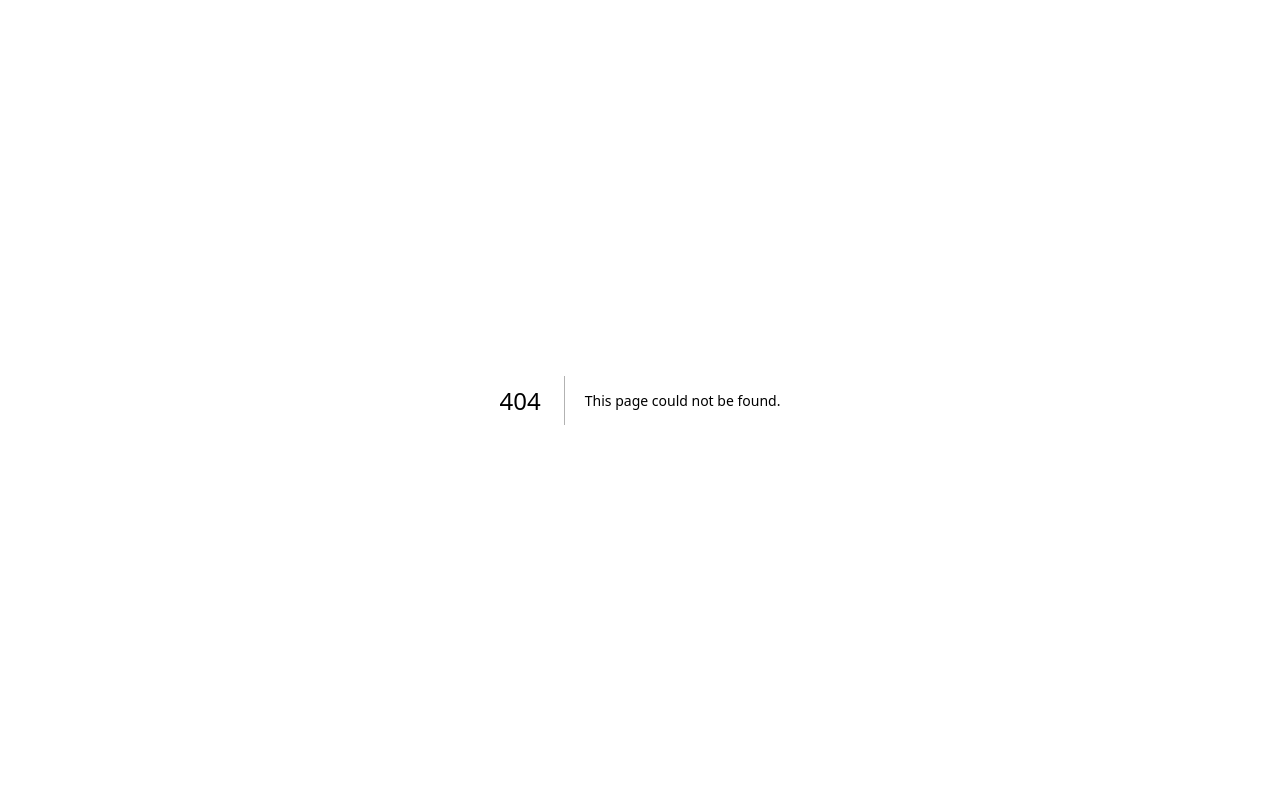
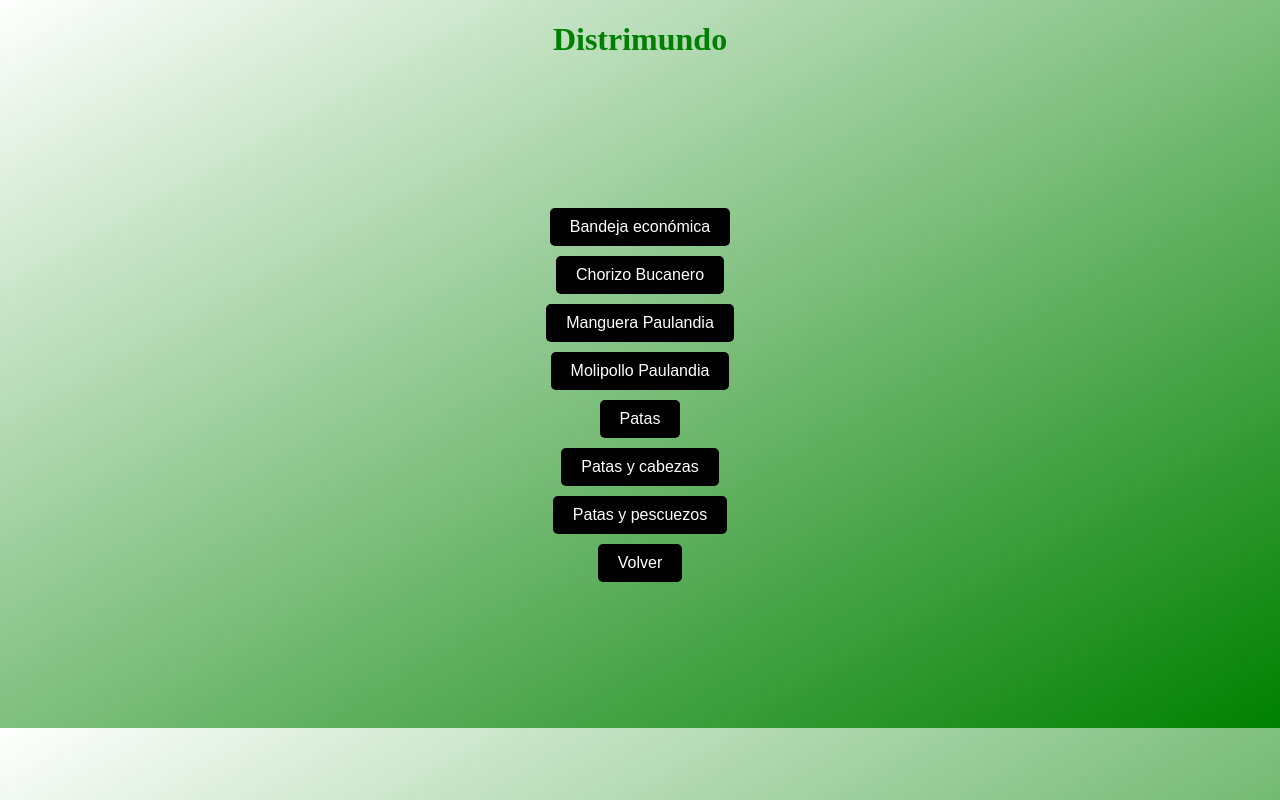
Before and after one commit to Alejandro-XIII/Tienda-Verde, a Next.js app: page /calcular-precios/distrimundo in a window 1280 px wide. Before the commit this address had no page. Built offline with nearby package versions, Linux system fonts and the light colour scheme.

Commit message:
calcular precios de distrimundo

```diff
--- /dev/null
+++ b/pages/calcular-precios/distrimundo/index.js
@@ -0,0 +1,48 @@
+import Link from 'next/link';
+
+export default function Distrimundo() {
+    const handleProductClick = async (productId) => {
+        // Pedir al usuario que ingrese un valor total
+        const total = parseFloat(prompt('Vr. Unit.:'));
+        if (isNaN(total) || total <= 0) {
+            alert('Por favor, ingrese un número válido.');
+            return;
+        }
+
+        try {
+            // Enviar el total y el ID del producto al servidor
+            const response = await fetch('/api/update-product', {
+                method: 'POST',
+                headers: {
+                    'Content-Type': 'application/json',
+                },
+                body: JSON.stringify({ productId, total }),
+            });
+            const result = await response.json();
+
+            if (response.ok) {
+                alert(`Precio anterior: ${result.precioAnterior}\nNuevo precio: ${result.precio_venta}`);
+            } else {
+                alert(`Error: ${result.error}`);
+            }
+        } catch (error) {
+            console.error('Error al actualizar el producto:', error);
+        }
+    };
+
+    return (
+        <div>
+            <h1 className="title">Distrimundo</h1>
+            <div className="container">
+                <button className="button" onClick={() => handleProductClick(2195)}>Bandeja económica</button>
+                <button className="button" onClick={() => handleProductClick(7742)}>Chorizo Bucanero</button>
+                <button className="button" onClick={() => handleProductClick(4950)}>Manguera Paulandia</button>
+                <button className="button" onClick={() => handleProductClick(4955)}>Molipollo Paulandia</button>
+                <button className="button" onClick={() => handleProductClick(4490)}>Patas</button>
+                <button className="button" onClick={() => handleProductClick(9928)}>Patas y cabezas</button>
+                <button className="button" onClick={() => handleProductClick(3960)}>Patas y pescuezos</button>
+                <Link href="/calcular-precios"><button className="button">Volver</button></Link>
+            </div>
+        </div>
+    );
+}
--- a/pages/calcular-precios/index.js
+++ b/pages/calcular-precios/index.js
@@ -7,6 +7,7 @@
             <div class="container">
                 <Link href="/calcular-precios/alpina"><button class="button">Alpina</button></Link>
                 <Link href="/calcular-precios/caceritas"><button class="button">Caceritas</button></Link>
+                <Link href="/calcular-precios/distrimundo"><button class="button">Distrimundo</button></Link>
                 <Link href="/"><button class="button">Volver</button></Link>
             </div>
         </div>
```
